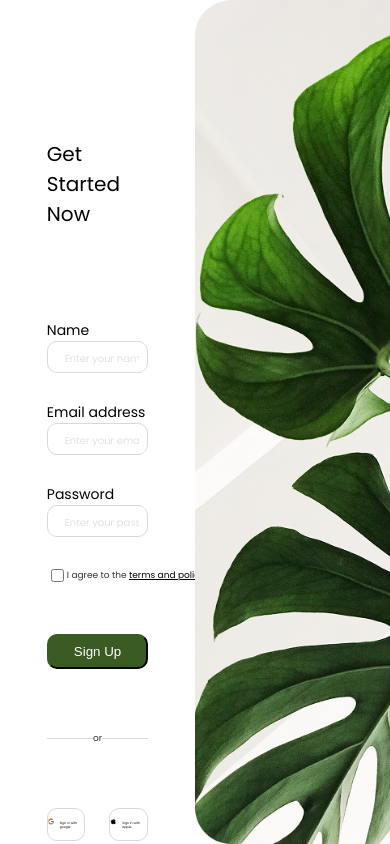
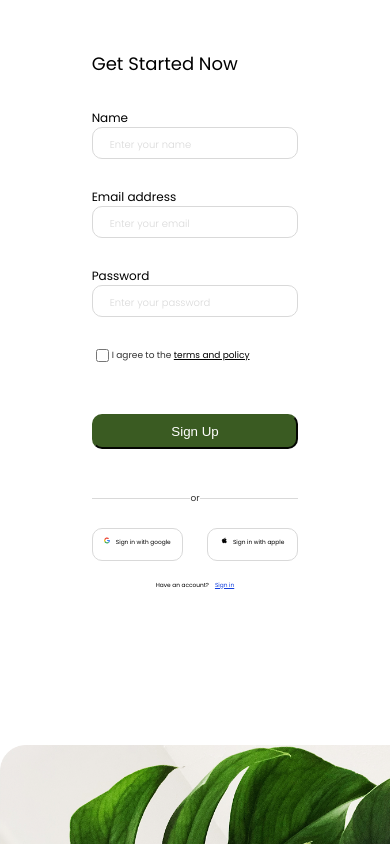
Before and after one commit to Mari1797/Desktop_figma_design, a plain HTML site: page index.html in a window 390 px wide. Shown: the top 844 px of the page. Drawn offline with Linux system fonts and the light colour scheme.

Commit message:
mobile responsiveness

```diff
--- a/index.css
+++ b/index.css
@@ -4,6 +4,235 @@ body {
   font-family: "Poppins", sans-serif;
 }
 
+@media only screen and (max-width: 768px) {
+  .container {
+    height: 100vh;
+    display: grid;
+    grid-template-rows: 1fr 1fr;
+    gap: 0px;
+    box-sizing: border-box;
+  }
+
+  .section1 {
+    background-color: white;
+    display: flex;
+    flex-direction: column;
+    justify-content: center;
+    align-items: center;
+    padding-top: 20px;
+    padding-bottom: 100px;
+  }
+
+  .sign_up {
+    width: 53vw;
+    height: 67vh;
+    font-size: clamp(18px, 1vw + 1vh, 24px);
+    display: flex;
+    flex-direction: column;
+    padding-top: 30px;
+    padding-bottom: 30px;
+  }
+
+  .section2 {
+    background-image: url(./images/leaf.png);
+    background-repeat: no-repeat;
+    background-size: cover;
+    height: 600px;
+  }
+
+  .form {
+    display: flex;
+    flex-direction: column;
+    padding-top: 32px;
+    font-size: clamp(6px, 1.2vw + 1.2vh, 12px);
+    gap: 10px;
+    transition: border-color 0.3s ease;
+  }
+
+  .form input {
+    padding: 8.5px;
+    color: #3a5b22;
+  }
+
+  .form input:focus {
+    border-color: #3a5b22;
+    outline: none;
+    padding: 8.5px;
+    color: #3a5b22;
+  }
+
+  .form input::placeholder {
+    color: #d9d9d9; /* Light gray color for the placeholder */
+    font-weight: 300; /* Light font weight for the placeholder */
+    font-size: 10px;
+    font-family: "poppins";
+    padding: 8.5px;
+  }
+
+  .name {
+    width: 53vw;
+    height: 32px;
+    box-sizing: border-box;
+    border-style: solid;
+    border-width: 1px;
+    border-color: #d9d9d9;
+    border-radius: 10px;
+  }
+  .email {
+    width: 53vw;
+    height: 32px;
+    box-sizing: border-box;
+    border-style: solid;
+    border-width: 1px;
+    border-color: #d9d9d9;
+    border-radius: 10px;
+  }
+  .password {
+    width: 53vw;
+    height: 32px;
+    box-sizing: border-box;
+    border-style: solid;
+    border-width: 1px;
+    border-color: #d9d9d9;
+    border-radius: 10px;
+  }
+  .terms {
+    font-size: 9px;
+    display: flex;
+    align-items: center;
+    accent-color: #3a5b22;
+    justify-content: start;
+  }
+
+  a {
+    color: black;
+  }
+
+  .button {
+    background-color: #3a5b22;
+    width: 53vw;
+    height: 35px;
+    color: white;
+    border-radius: 10px;
+    border-color: #3a5b22;
+    margin-top: 20px;
+  }
+
+  .line-container {
+    display: flex;
+    align-items: center;
+    justify-content: center;
+    gap: 0px;
+    margin-top: 40px;
+  }
+
+  .line {
+    border: 0;
+    border-top: 1px solid #d9d9d9; /* Thin line */
+    width: 240px; /* Width of the lines */
+    border-color: #d9d9d9;
+  }
+
+  span {
+    font-size: 9px;
+    color: #333;
+    margin: 0; /* Remove default margin */
+    padding: 0; /* Remove default padding */
+    white-space: nowrap; /* Prevents text from wrapping */
+  }
+
+  .accounts {
+    display: flex;
+    flex-direction: row;
+    justify-content: center;
+    gap: 24px;
+    margin-top: 20px;
+  }
+
+  .google {
+    border-style: solid;
+    border-width: 1px;
+    border-color: #d9d9d9;
+    border-radius: 10px;
+    width: 26vw;
+    height: 3.9vh;
+    box-sizing: border-box;
+    display: flex;
+    flex-direction: row;
+    gap: 6px;
+    justify-content: center;
+    align-items: center;
+  }
+
+  .google_content {
+    font-size: 1.5vw;
+    padding-bottom: 3px;
+  }
+
+  .google_image {
+    width: 1.5vw;
+    height: 1.5vh;
+    padding-bottom: 4px;
+  }
+
+  .apple {
+    border-style: solid;
+    border-width: 1px;
+    border-color: #d9d9d9;
+    border-radius: 10px;
+    width: 26vw;
+    height: 3.9vh;
+    box-sizing: border-box;
+    display: flex;
+    flex-direction: row;
+    gap: 6px;
+    justify-content: center;
+    align-items: center;
+  }
+
+  .apple_image {
+    width: 1.5vw;
+    height: 1.5vh;
+    padding-bottom: 4px;
+  }
+
+  .apple_content {
+    font-size: 1.5vw;
+    padding-bottom: 3px;
+  }
+
+  .account1 {
+    font-size: 1.5vw;
+    display: flex;
+    justify-content: center;
+    margin-top: 20px;
+  }
+
+  .sign {
+    font-size: 1.5vw;
+    margin-left: 6px;
+  }
+
+  .sign a {
+    color: #0f3dde;
+  }
+
+  .error_name,
+  .error_email,
+  .error_password,
+  .terms-error {
+    padding-top: 5px;
+    display: block; /* span becomes block to control layout */
+    height: 14px; /* reserve fixed space for message */
+    font-size: 8px;
+    color: red;
+    overflow: hidden;
+    white-space: nowrap;
+    text-overflow: ellipsis;
+  }
+}
+
+@media only screen and (min-width: 768px) {
   .container {
     height: 100vh;
     display: grid;
@@ -221,3 +450,4 @@ span {
     white-space: nowrap;
     text-overflow: ellipsis;
   }
+}
```
Lines whose indentation alone changed are shown as unchanged.
